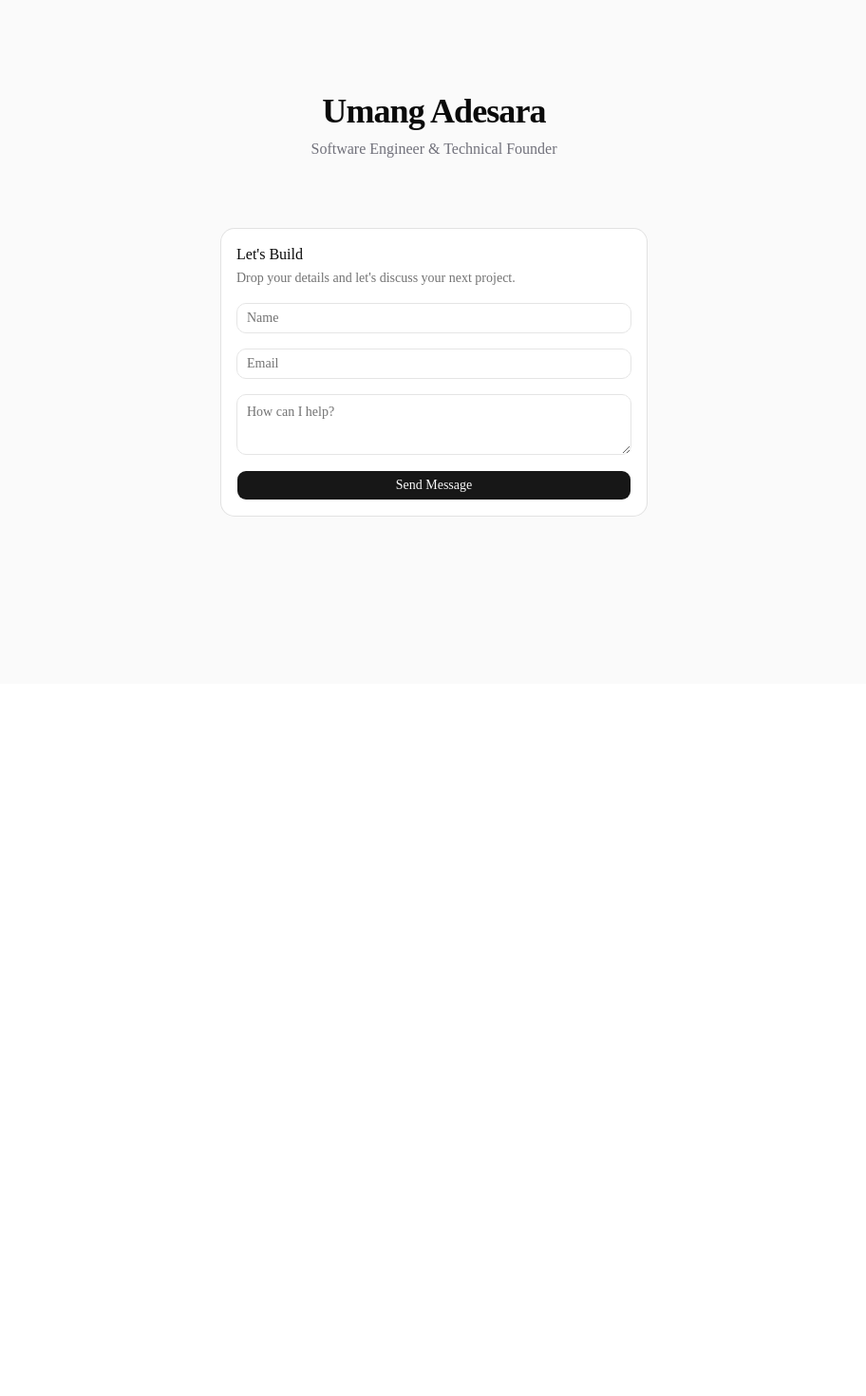
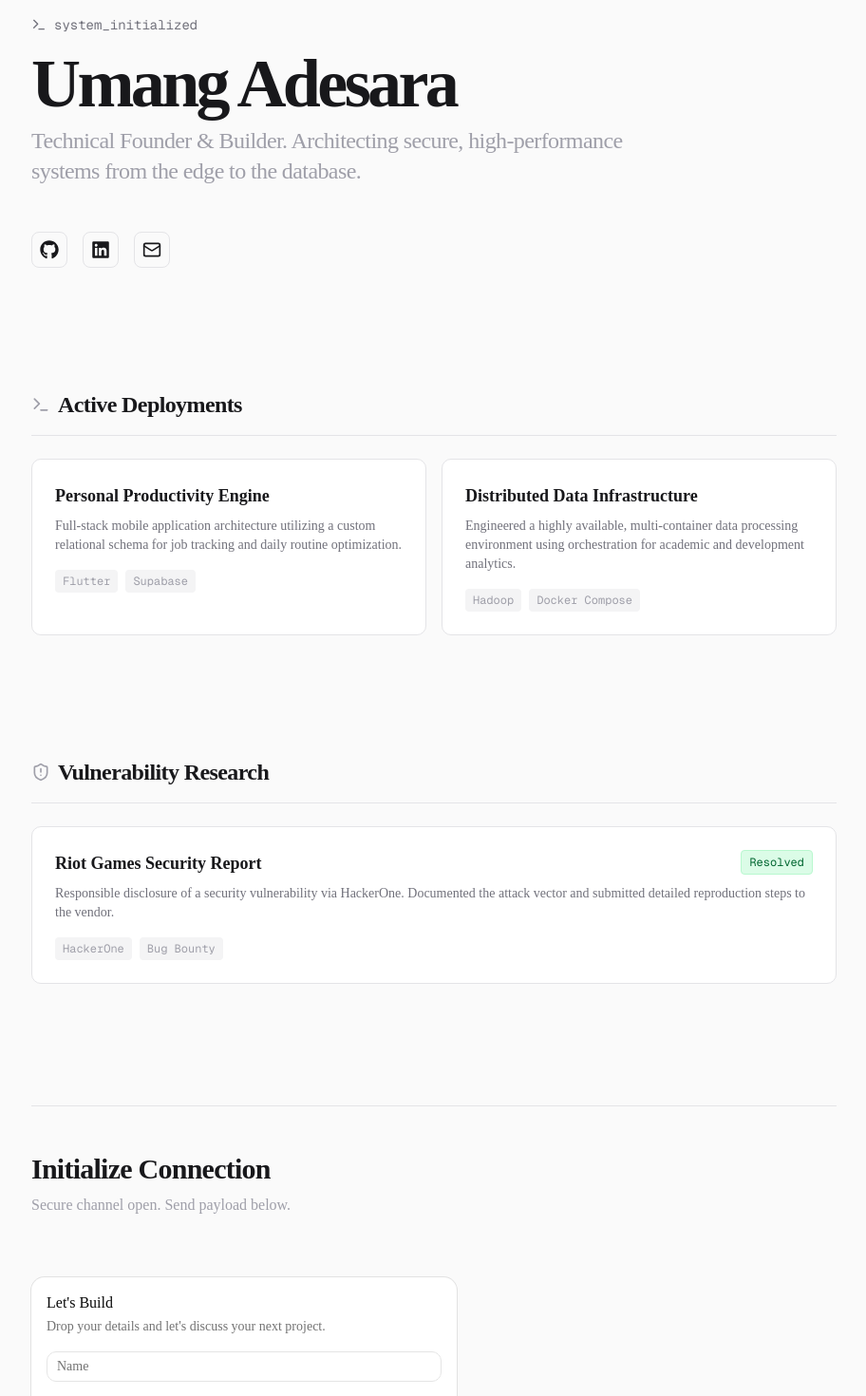
Before and after one commit to umang710/umangadesara-portfolio, a Next.js app: page / in a window 1280 px wide. Shown: the part 80-1550 px from the top of the page at 95% size, without its empty margins (183-1095 px from the left). Before the commit the page ends 800 px from the top, so only its background shows below. Built offline with nearby package versions, Linux system fonts and the light colour scheme.

Commit message:
feat: implement hi-fi UI and secure supabase/resend lead capture

```diff
--- a/package.json
+++ b/package.json
@@ -11,12 +11,15 @@
   },
   "dependencies": {
     "@base-ui/react": "^1.6.0",
+    "@supabase/supabase-js": "^2.110.8",
     "class-variance-authority": "^0.7.1",
     "clsx": "^2.1.1",
     "lucide-react": "^1.26.0",
     "next": "16.2.11",
     "react": "19.2.4",
     "react-dom": "19.2.4",
+    "react-icons": "^5.7.0",
+    "resend": "^6.18.0",
     "shadcn": "^4.14.1",
     "tailwind-merge": "^3.6.0",
     "tw-animate-css": "^1.4.0",
--- a/src/app/actions.ts
+++ b/src/app/actions.ts
@@ -1,6 +1,8 @@
 "use server";
 
 import { z } from "zod";
+import { Resend } from "resend";
+import { createClient } from "@supabase/supabase-js";
 
 const contactSchema = z.object({
   name: z.string().min(2, "Name must be at least 2 characters"),
@@ -17,6 +19,13 @@ export async function submitContactForm(
   prevState: FormState,
   formData: FormData,
 ): Promise<FormState> {
+  // 1. Initialize services INSIDE the execution block
+  const resend = new Resend(process.env.RESEND_API_KEY!);
+  const supabase = createClient(
+    process.env.NEXT_PUBLIC_SUPABASE_URL!,
+    process.env.SUPABASE_SERVICE_ROLE_KEY!,
+  );
+
   const rawData = {
     name: formData.get("name"),
     email: formData.get("email"),
@@ -29,6 +38,30 @@ export async function submitContactForm(
     return { error: "Validation failed. Please check your inputs." };
   }
 
-  console.log("New Lead Captured:", validatedData.data);
-  return { success: "Message sent successfully!" };
+  const { name, email, message } = validatedData.data;
+
+  try {
+    const { error: dbError } = await supabase
+      .from("leads")
+      .insert([{ name, email, message }]);
+
+    if (dbError)
+      throw new Error(`Database insertion failed: ${dbError.message}`);
+
+    // 2. Fire the email notification via Resend
+    const { error: emailError } = await resend.emails.send({
+      from: "onboarding@resend.dev", // This MUST stay onboarding@resend.dev for now
+      to: "adesaraumang@gmail.com", // This MUST be your exact registered email
+      subject: `New Lead: ${name}`,
+      text: `Name: ${name}\nEmail: ${email}\n\nMessage:\n${message}`,
+    });
+
+    if (emailError)
+      throw new Error(`Email dispatch failed: ${emailError.message}`);
+
+    return { success: "Message securely transmitted." };
+  } catch (error) {
+    console.error("Pipeline Error:", error);
+    return { error: "System error. Please try again later." };
+  }
 }
--- a/src/app/page.tsx
+++ b/src/app/page.tsx
@@ -1,18 +1,160 @@
 import { ContactForm } from "@/components/ui/ContactForm";
+import { Mail, Terminal, ShieldAlert } from "lucide-react";
+import { FaGithub, FaLinkedin } from "react-icons/fa";
 
 export default function Home() {
   return (
-    <main className="flex min-h-screen flex-col items-center justify-center p-24 bg-zinc-50 dark:bg-zinc-950">
-      <div className="text-center mb-8">
-        <h1 className="text-4xl font-bold tracking-tight mb-2">
-          Umang Adesara
-        </h1>
-        <p className="text-zinc-500">
-          Software Engineer &amp; Technical Founder
-        </p>
+    <main className="min-h-screen bg-zinc-50 dark:bg-zinc-950 text-zinc-900 dark:text-zinc-50">
+      {/* Subtle Grid Background Pattern */}
+      <div className="absolute inset-0 -z-10 h-full w-full bg-[linear-gradient(to_right,#80808012_1px,transparent_1px),linear-gradient(to_bottom,#80808012_1px,transparent_1px)] bg-[size:24px_24px]"></div>
+
+      <div className="max-w-4xl mx-auto px-6 py-24 space-y-32">
+        {/* HERO SECTION */}
+        <section className="space-y-8 animate-in fade-in slide-in-from-bottom-4 duration-1000 ease-in-out">
+          <div className="space-y-2">
+            <div className="flex items-center gap-2 text-sm font-mono text-zinc-500 mb-4">
+              <Terminal className="w-4 h-4" />
+              <span>system_initialized</span>
+            </div>
+            <h1 className="text-5xl md:text-7xl font-bold tracking-tighter">
+              Umang Adesara
+            </h1>
+            <p className="text-xl md:text-2xl text-zinc-400 font-light tracking-tight max-w-2xl">
+              Technical Founder & Builder. Architecting secure, high-performance
+              systems from the edge to the database.
+            </p>
+          </div>
+
+          <div className="flex items-center gap-4 pt-4">
+            <a
+              href="https://github.com/YOUR_GITHUB"
+              target="_blank"
+              rel="noreferrer"
+              className="p-2 border border-zinc-200 dark:border-zinc-800 rounded-md hover:bg-zinc-100 dark:hover:bg-zinc-900 transition-colors"
+            >
+              <FaGithub className="w-5 h-5" />
+            </a>
+            <a
+              href="https://linkedin.com/in/YOUR_LINKEDIN"
+              target="_blank"
+              rel="noreferrer"
+              className="p-2 border border-zinc-200 dark:border-zinc-800 rounded-md hover:bg-zinc-100 dark:hover:bg-zinc-900 transition-colors"
+            >
+              <FaLinkedin className="w-5 h-5" />
+            </a>
+            <a
+              href="#contact"
+              className="p-2 border border-zinc-200 dark:border-zinc-800 rounded-md hover:bg-zinc-100 dark:hover:bg-zinc-900 transition-colors"
+            >
+              <Mail className="w-5 h-5" />
+            </a>
+          </div>
+        </section>
+
+        {/* ARCHITECTURE / PROJECTS */}
+        <section className="space-y-6">
+          <div className="flex items-center gap-2 border-b border-zinc-200 dark:border-zinc-800 pb-4">
+            <Terminal className="w-5 h-5 text-zinc-400" />
+            <h2 className="text-2xl font-semibold tracking-tight">
+              Active Deployments
+            </h2>
+          </div>
+          <div className="grid grid-cols-1 md:grid-cols-2 gap-4">
+            {/* Project 1 */}
+            <div className="p-6 border border-zinc-200 dark:border-zinc-800 rounded-lg hover:border-zinc-300 dark:hover:border-zinc-700 transition-colors bg-white dark:bg-zinc-900/50">
+              <h3 className="font-semibold text-lg mb-2">
+                Personal Productivity Engine
+              </h3>
+              <p className="text-zinc-500 text-sm mb-4">
+                Full-stack mobile application architecture utilizing a custom
+                relational schema for job tracking and daily routine
+                optimization.
+              </p>
+              <div className="flex gap-2 font-mono text-xs text-zinc-400">
+                <span className="bg-zinc-100 dark:bg-zinc-800 px-2 py-1 rounded">
+                  Flutter
+                </span>
+                <span className="bg-zinc-100 dark:bg-zinc-800 px-2 py-1 rounded">
+                  Supabase
+                </span>
+              </div>
+            </div>
+
+            {/* Project 2 */}
+            <div className="p-6 border border-zinc-200 dark:border-zinc-800 rounded-lg hover:border-zinc-300 dark:hover:border-zinc-700 transition-colors bg-white dark:bg-zinc-900/50">
+              <h3 className="font-semibold text-lg mb-2">
+                Distributed Data Infrastructure
+              </h3>
+              <p className="text-zinc-500 text-sm mb-4">
+                Engineered a highly available, multi-container data processing
+                environment using orchestration for academic and development
+                analytics.
+              </p>
+              <div className="flex gap-2 font-mono text-xs text-zinc-400">
+                <span className="bg-zinc-100 dark:bg-zinc-800 px-2 py-1 rounded">
+                  Hadoop
+                </span>
+                <span className="bg-zinc-100 dark:bg-zinc-800 px-2 py-1 rounded">
+                  Docker Compose
+                </span>
+              </div>
+            </div>
+          </div>
+        </section>
+
+        {/* SECURITY & RESEARCH */}
+        <section className="space-y-6">
+          <div className="flex items-center gap-2 border-b border-zinc-200 dark:border-zinc-800 pb-4">
+            <ShieldAlert className="w-5 h-5 text-zinc-400" />
+            <h2 className="text-2xl font-semibold tracking-tight">
+              Vulnerability Research
+            </h2>
+          </div>
+          <div className="p-6 border border-zinc-200 dark:border-zinc-800 rounded-lg bg-white dark:bg-zinc-900/50">
+            <div className="flex justify-between items-start mb-2">
+              <h3 className="font-semibold text-lg">
+                Riot Games Security Report
+              </h3>
+              <span className="text-xs font-mono bg-green-100 text-green-800 dark:bg-green-900/30 dark:text-green-400 px-2 py-1 rounded border border-green-200 dark:border-green-800">
+                Resolved
+              </span>
+            </div>
+            <p className="text-zinc-500 text-sm mb-4">
+              Responsible disclosure of a security vulnerability via HackerOne.
+              Documented the attack vector and submitted detailed reproduction
+              steps to the vendor.
+            </p>
+            <div className="flex gap-2 font-mono text-xs text-zinc-400">
+              <span className="bg-zinc-100 dark:bg-zinc-800 px-2 py-1 rounded">
+                HackerOne
+              </span>
+              <span className="bg-zinc-100 dark:bg-zinc-800 px-2 py-1 rounded">
+                Bug Bounty
+              </span>
+            </div>
+          </div>
+        </section>
+
+        {/* COMMAND CENTER / CONTACT */}
+        <section
+          id="contact"
+          className="space-y-6 pt-12 border-t border-zinc-200 dark:border-zinc-800"
+        >
+          <div className="space-y-2 text-center md:text-left">
+            <h2 className="text-3xl font-bold tracking-tight">
+              Initialize Connection
+            </h2>
+            <p className="text-zinc-400">
+              Secure channel open. Send payload below.
+            </p>
+          </div>
+          <div className="flex justify-center md:justify-start">
+            <div className="w-full max-w-md">
+              <ContactForm />
+            </div>
+          </div>
+        </section>
       </div>
-
-      <ContactForm />
     </main>
   );
 }
```
Also changed, not shown: 1 other file (tests, documents, lock files or other folders).
